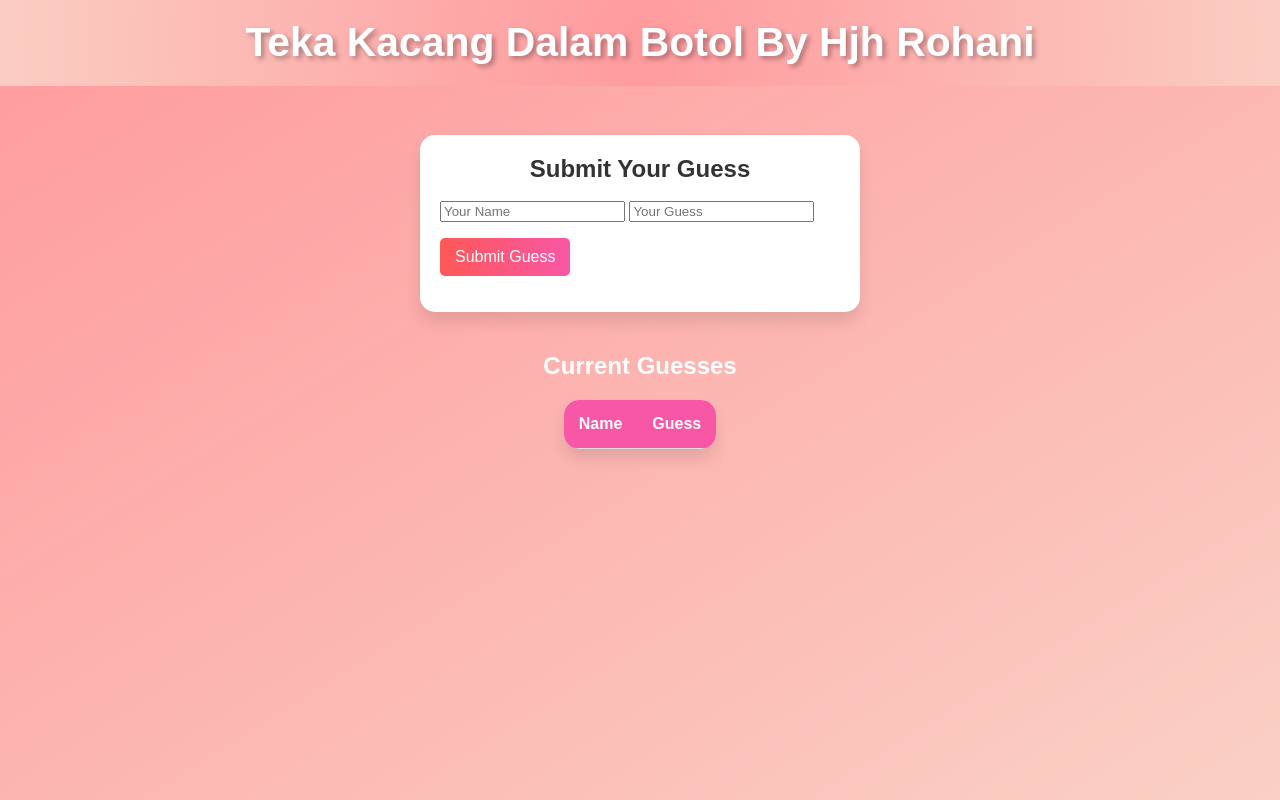
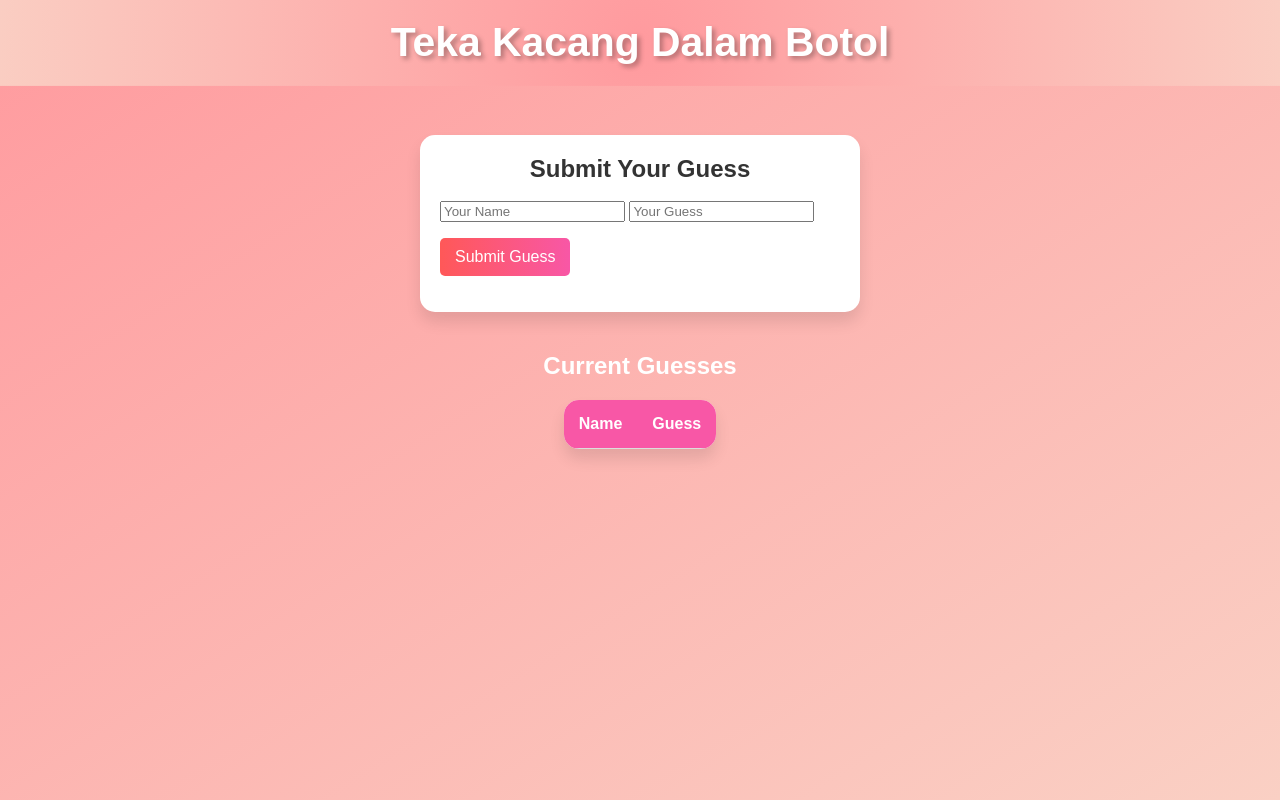
Before and after one commit to armanot/tekakacang, a plain HTML site: page index.html in a window 1280 px wide. Shown: the top 800 px of the page. Drawn offline with Linux system fonts and the light colour scheme.

Commit message:
update title

```diff
--- a/index.html
+++ b/index.html
@@ -8,7 +8,7 @@
 </head>
 <body>
     <div class="hero">
-        <h1 class="title">Teka Kacang Dalam Botol By Hjh Rohani</h1>
+        <h1 class="title">Teka Kacang Dalam Botol</h1>
     </div>
     <div class="container">
         <!-- Form to submit guesses -->
```
